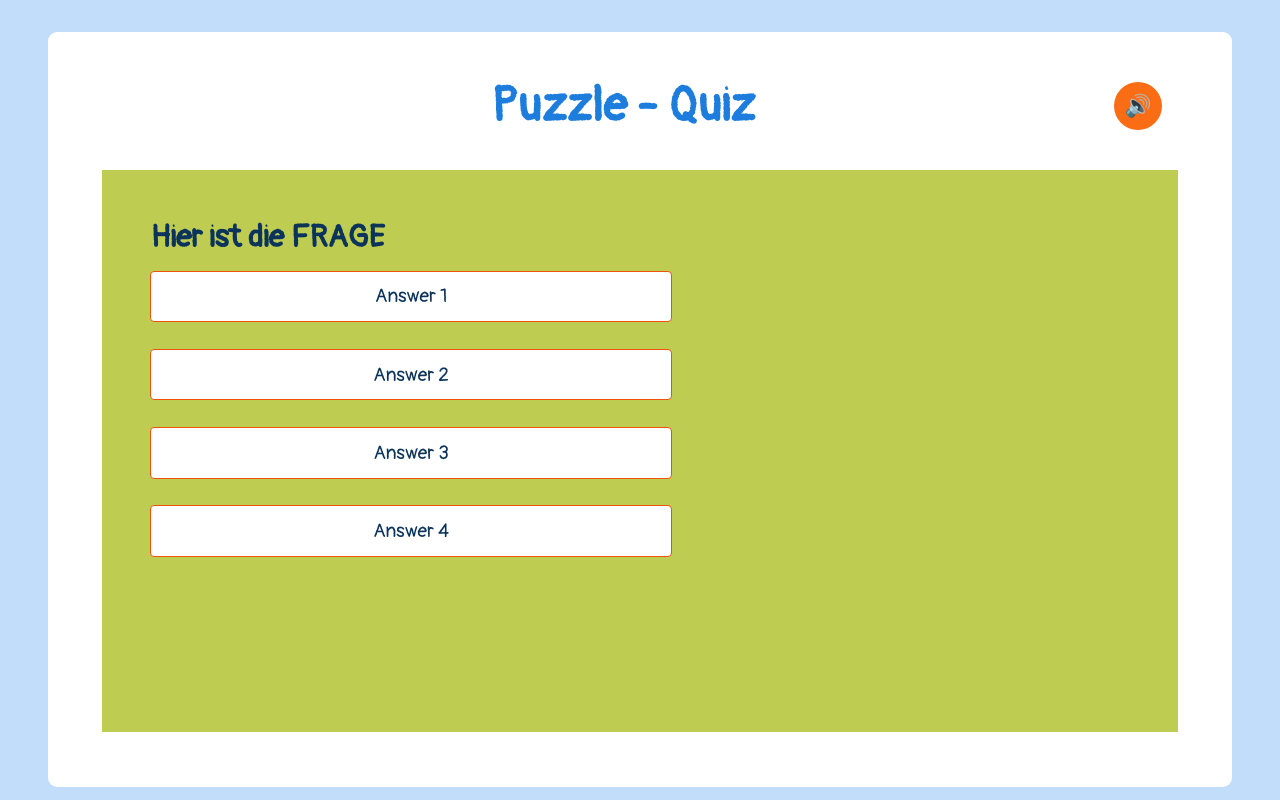
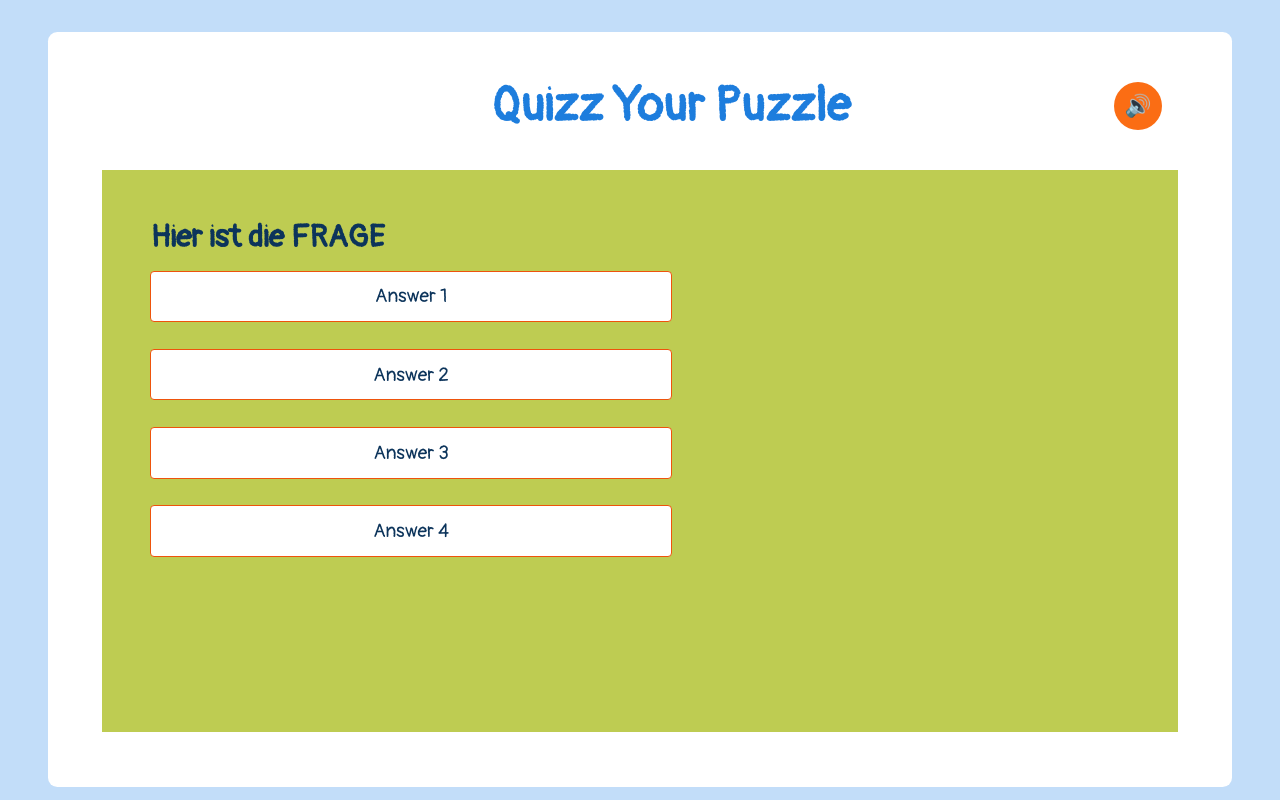
Before and after one commit to milenaeastwood/puzzle-quiz, a plain HTML site: page index.html in a window 1280 px wide. Drawn offline with Linux system fonts and the light colour scheme; a web font is replaced by a local one.

Commit message:
Update title index.html

```diff
--- a/index.html
+++ b/index.html
@@ -15,12 +15,12 @@
     <script src="js/questions.js" defer></script>
     <script src="js/app.js" defer></script>
 
-    <title>Puzzle-Quiz</title>
+    <title>Quizz Your Puzzle</title>
   </head>
   <body>
     <div class="app">
       <nav class="logo">
-        <h1>Puzzle - Quiz</h1>
+        <h1>Quizz Your Puzzle</h1>
         <button id="sound"></button>
       </nav>
       <div id="quizz_puzzle_container">
```
